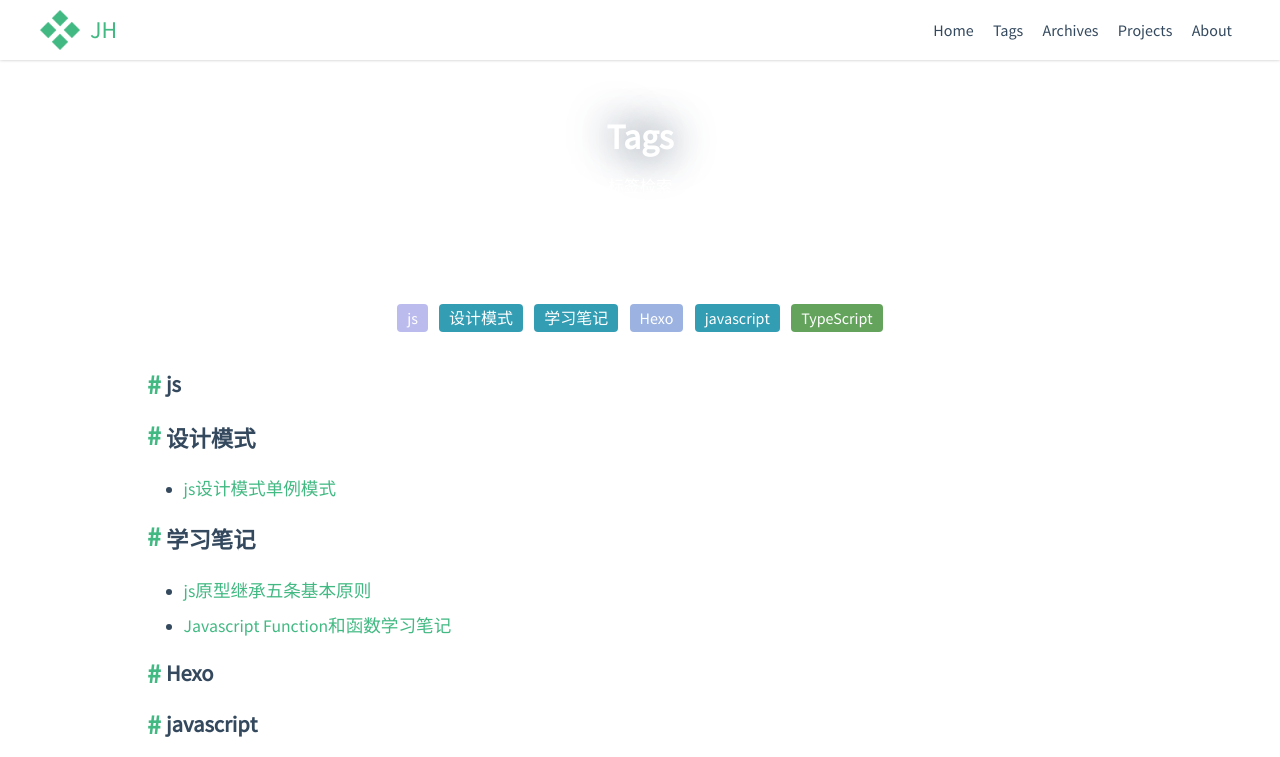
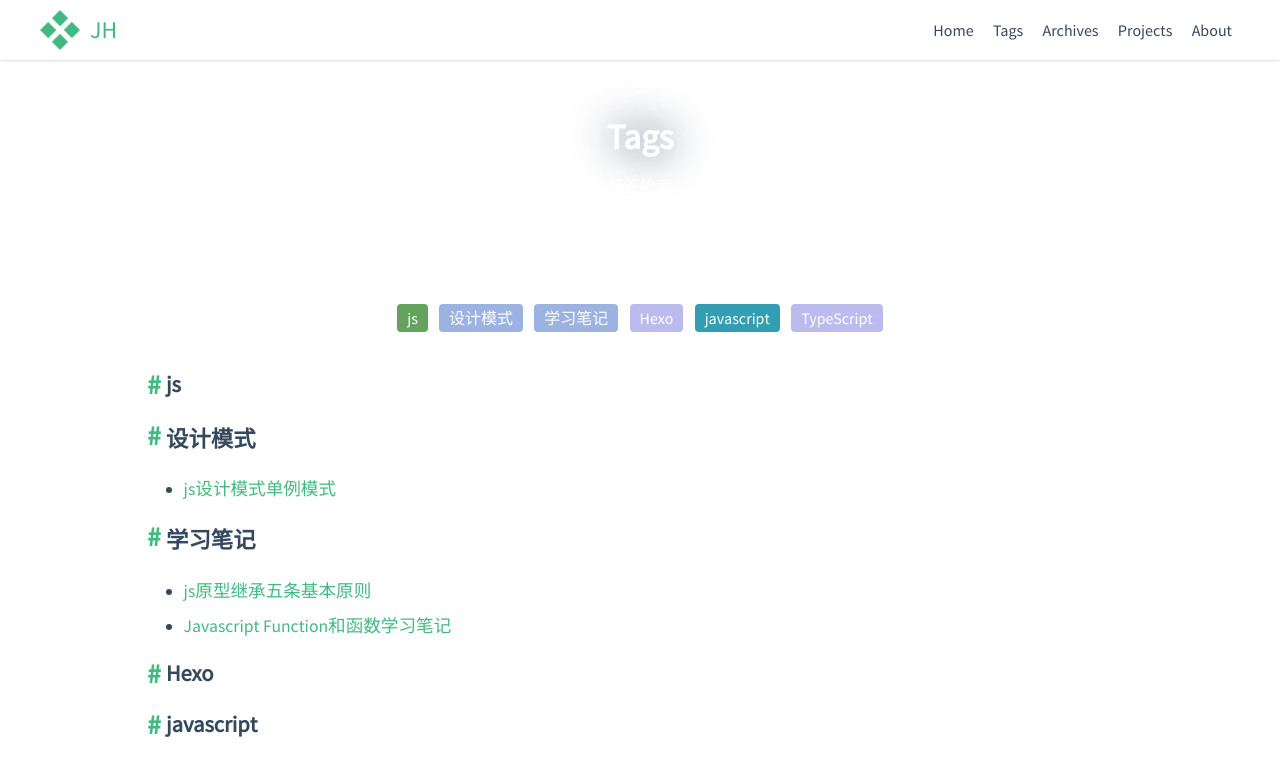
Before and after one commit to anjiecc/anjiecc.github.io, a plain HTML site: page tags/index.html in a window 1280 px wide. Shown: the top 757 px of the page. Drawn offline with nearby package versions, Linux system fonts and the light colour scheme; some packages are replaced by stand-ins of ours; a script that the page names is missing.

Commit message:
Site updated: 2018-10-18 19:32:15

```diff
--- a/tags/index.html
+++ b/tags/index.html
@@ -202,17 +202,17 @@
 <main class="app-body">
   <div id="tag-cloud">
 
-      <a class="tag0" data-name="tag-js">js</a>
+      <a class="tag3" data-name="tag-js">js</a>
 
-      <a class="tag2" data-name="tag-设计模式">设计模式</a>
+      <a class="tag1" data-name="tag-设计模式">设计模式</a>
 
-      <a class="tag2" data-name="tag-学习笔记">学习笔记</a>
+      <a class="tag1" data-name="tag-学习笔记">学习笔记</a>
 
-      <a class="tag1" data-name="tag-Hexo">Hexo</a>
+      <a class="tag0" data-name="tag-Hexo">Hexo</a>
 
       <a class="tag2" data-name="tag-javascript">javascript</a>
 
-      <a class="tag3" data-name="tag-TypeScript">TypeScript</a>
+      <a class="tag0" data-name="tag-TypeScript">TypeScript</a>
 
   </div>
 
```
